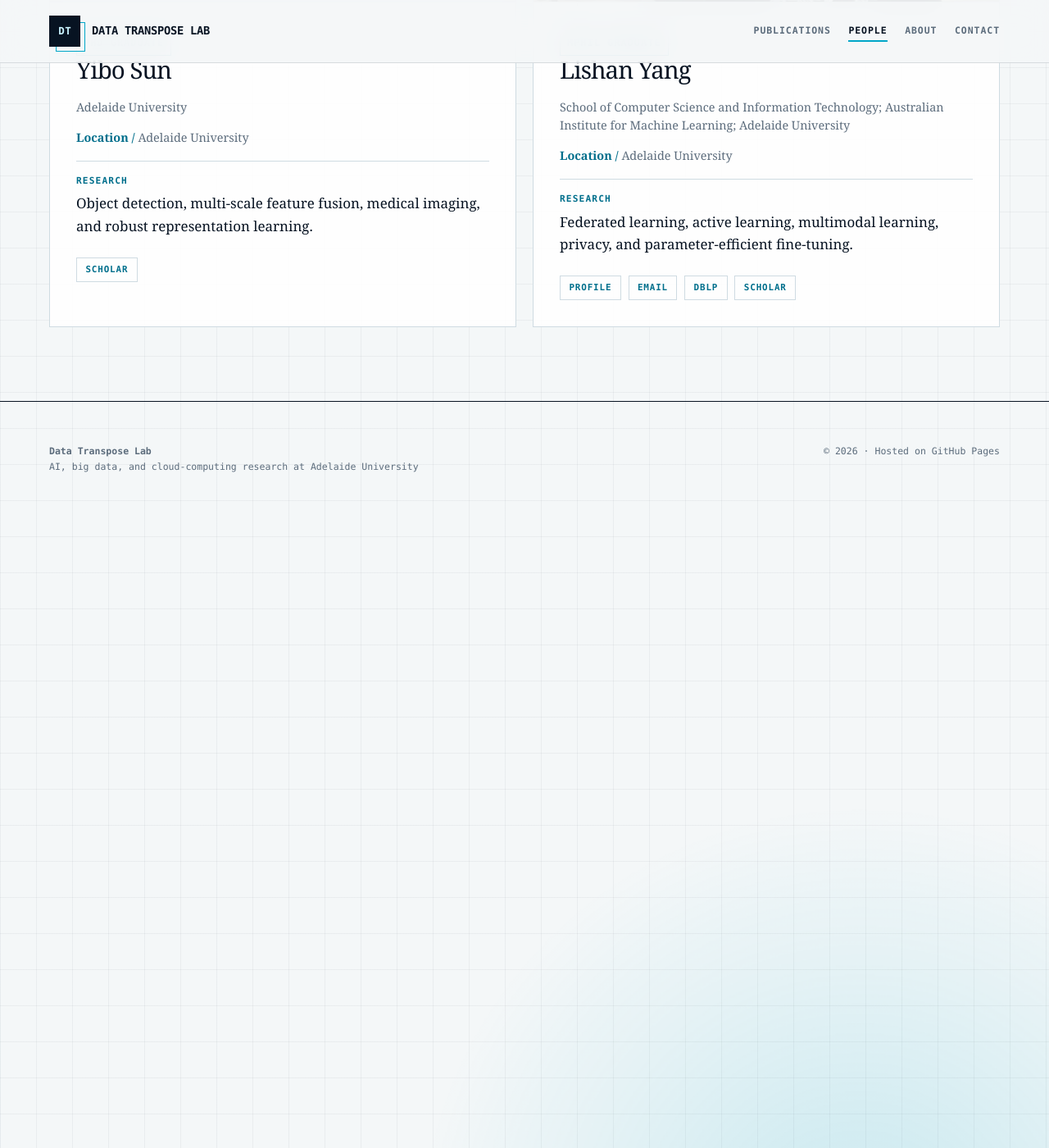
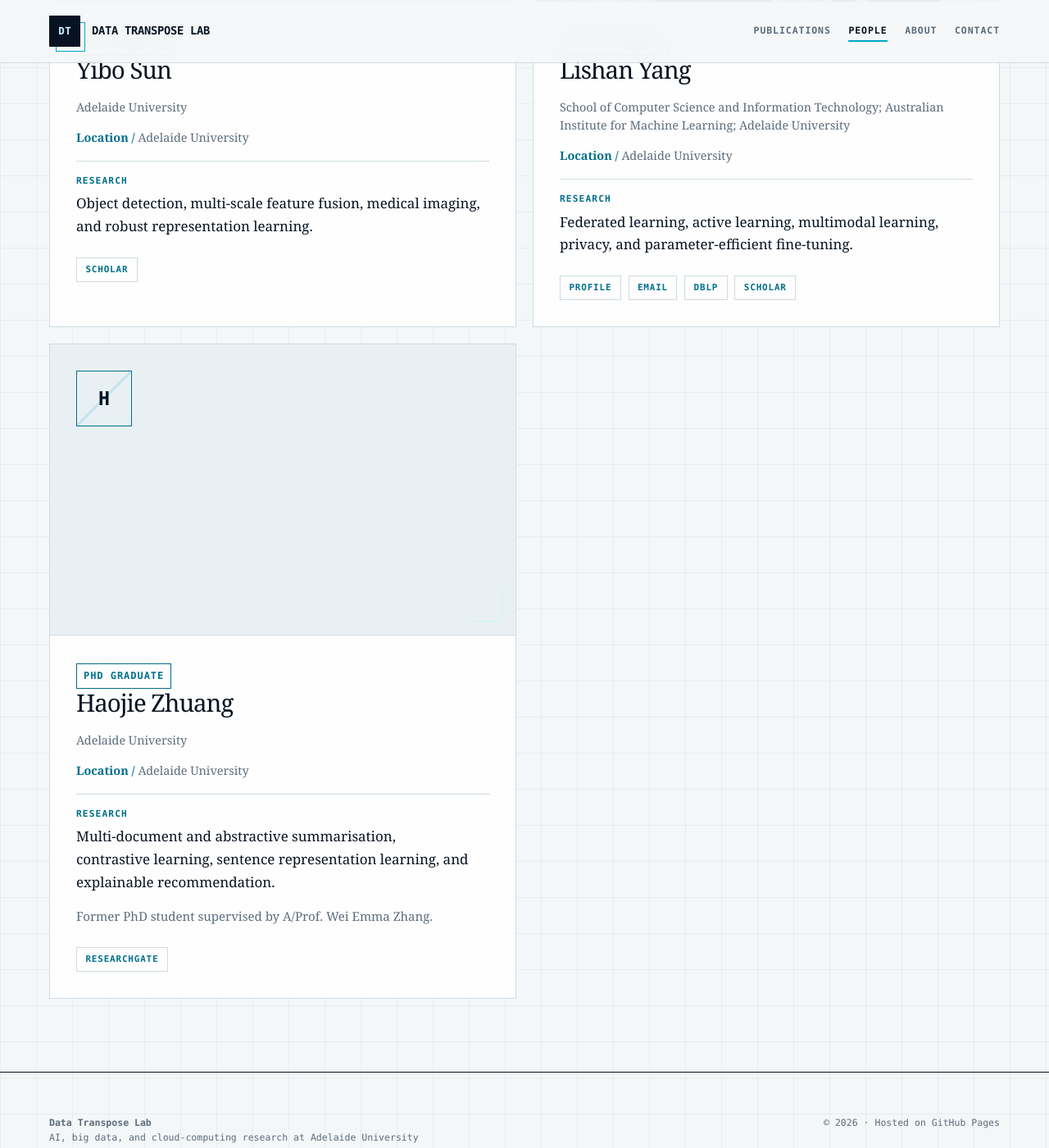
Before and after one commit to DATA-Transpose/data-transpose.github.io, a Jekyll site: the page built from people.md, in a window 1280 px wide and 1400 px high, scrolled down 10566 px. Shown: the whole window at 82% size. Built offline with Jekyll 4.4.1, drawn with Linux system fonts in a browser that asks for light colours.

Commit message:
Add Haojie Zhuang to alumni

```diff
--- a/_data/people.yml
+++ b/_data/people.yml
@@ -248,3 +248,13 @@ alumni:
       email: "mailto:lishan.yang@adelaide.edu.au"
       dblp: "https://dblp.org/pid/182/6868-2"
       scholar: "https://scholar.google.com/citations?view_op=search_authors&mauthors=Lishan+Yang+Adelaide"
+
+  - name: "Haojie Zhuang"
+    sort_name: "Zhuang, Haojie"
+    role: "PhD Graduate"
+    affiliation: "Adelaide University"
+    interests: "Multi-document and abstractive summarisation, contrastive learning, sentence representation learning, and explainable recommendation."
+    location: "Adelaide University"
+    bio: "Former PhD student supervised by A/Prof. Wei Emma Zhang."
+    links:
+      researchgate: "https://www.researchgate.net/scientific-contributions/Haojie-Zhuang-2230715022"
```
